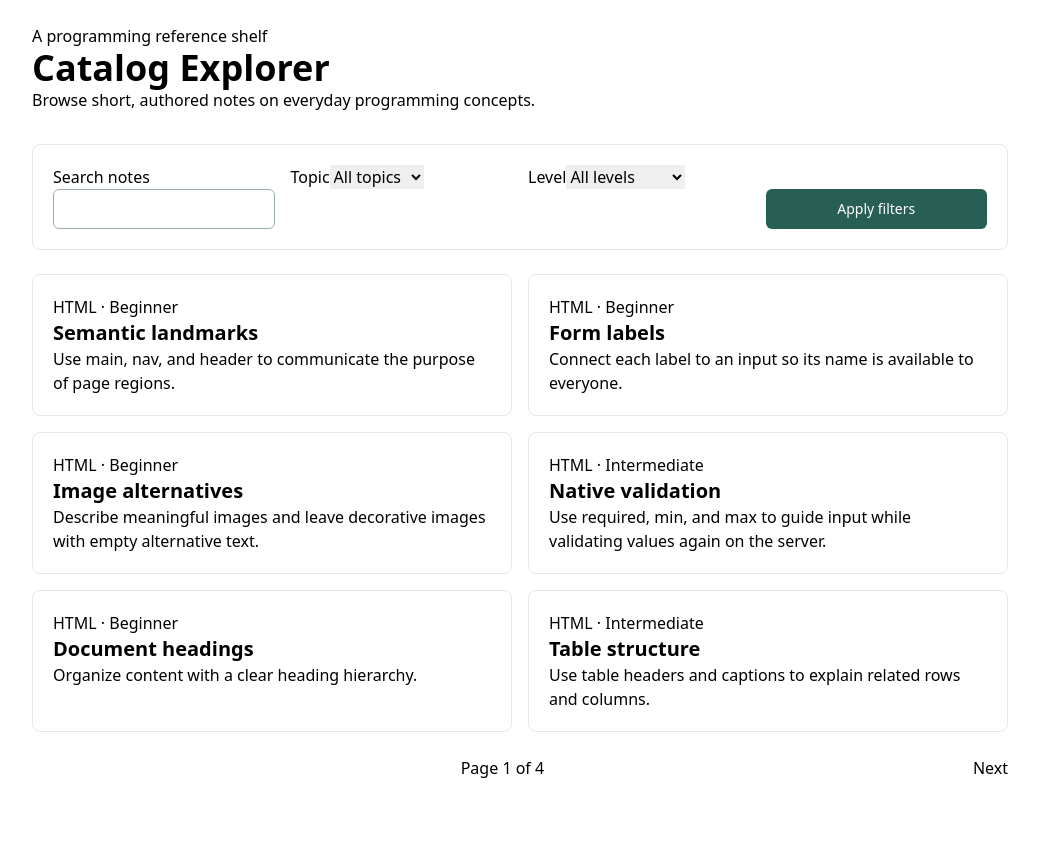
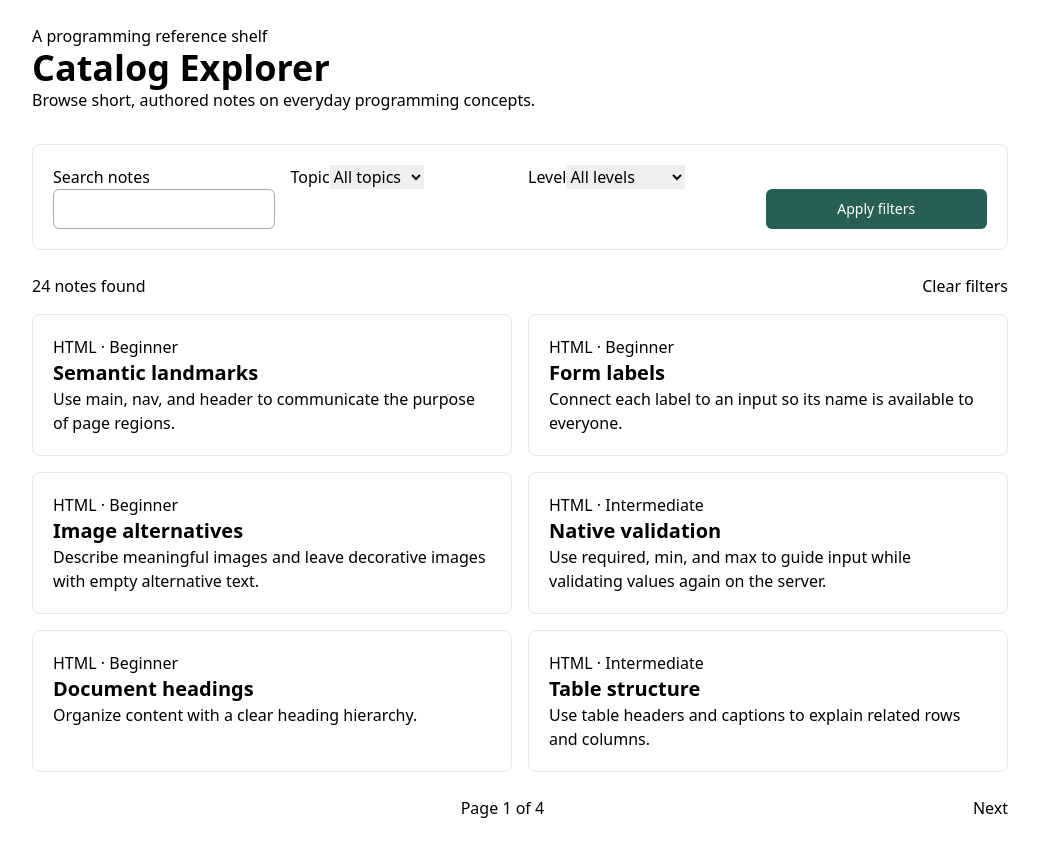
Before and after one commit to kirkduchesne/catalog-explorer, a Next.js app: page / in a window 1280 px wide. Shown: the whole page, without its empty margins (120-1159 px from the left). Before the commit the page ends 804 px from the top, so only its background shows below. Built offline with nearby package versions, Linux system fonts and the light colour scheme.

Commit message:
feat: show empty results and clear active filters

```diff
--- a/app/page.tsx
+++ b/app/page.tsx
@@ -2,5 +2,5 @@ import { pageUrl, results, type Params } from '@/lib/query';
 import { SearchForm } from '@/components/search-form';
 export default function Page({ searchParams }: { searchParams: Params }) {
   const { query, entries, count, pages } = results(searchParams);
-  return <main className="mx-auto max-w-5xl p-6"><header className="mb-8"><p>A programming reference shelf</p><h1 className="text-4xl font-semibold">Catalog Explorer</h1><p>Browse short, authored notes on everyday programming concepts.</p></header><SearchForm query={query} /><ul className="grid gap-4 sm:grid-cols-2">{entries.map(entry => <li className="rounded-lg border p-5" key={entry.id}><p>{entry.category} · {entry.level}</p><h2 className="text-xl font-semibold">{entry.title}</h2><p>{entry.summary}</p></li>)}</ul><nav aria-label="Results pages" className="mt-6 flex items-center justify-between">{query.page > 1 ? <a href={pageUrl(query, query.page - 1)}>Previous</a> : <span /> }<span>Page {query.page} of {pages}</span>{query.page < pages ? <a href={pageUrl(query, query.page + 1)}>Next</a> : <span />}</nav></main>;
+  return <main className="mx-auto max-w-5xl p-6"><header className="mb-8"><p>A programming reference shelf</p><h1 className="text-4xl font-semibold">Catalog Explorer</h1><p>Browse short, authored notes on everyday programming concepts.</p></header><SearchForm query={query} /><div className="mb-4 flex justify-between gap-4"><p>{count} {count === 1 ? "note" : "notes"} found</p><a href="/">Clear filters</a></div>{!count ? <p className="rounded-lg border bg-white p-6">No notes match these filters. Try a broader search or clear the filters.</p> : null}<ul className="grid gap-4 sm:grid-cols-2">{entries.map(entry => <li className="rounded-lg border p-5" key={entry.id}><p>{entry.category} · {entry.level}</p><h2 className="text-xl font-semibold">{entry.title}</h2><p>{entry.summary}</p></li>)}</ul><nav aria-label="Results pages" className="mt-6 flex items-center justify-between">{query.page > 1 ? <a href={pageUrl(query, query.page - 1)}>Previous</a> : <span /> }<span>Page {query.page} of {pages}</span>{query.page < pages ? <a href={pageUrl(query, query.page + 1)}>Next</a> : <span />}</nav></main>;
 }
```
